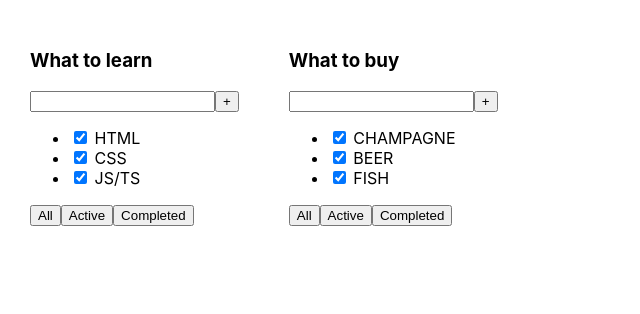
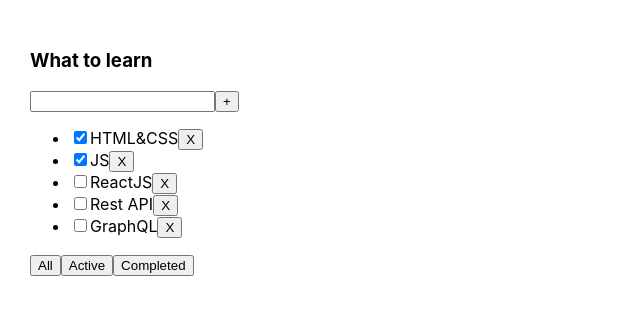
Before and after one commit to Timmy2324/react-to-do-list, a React (Create React App) app: page / in a window 1280 px wide. Shown: the top 314 px of the page, without its empty margins (0-640 px from the left). Built offline with nearby package versions, Linux system fonts and the light colour scheme.

Commit message:
added buttons filter, removeTask, changeFilter

```diff
--- a/src/App.tsx
+++ b/src/App.tsx
@@ -1,4 +1,4 @@
-import React from 'react';
+import React, {useState} from 'react';
 import './App.css';
 import {ToDoList} from "./ToDoList";
 
@@ -8,56 +8,70 @@
     isDone: boolean,
 }
 
+export type FilterValuesType = 'all' | 'active' | 'completed';
+
 function App() {
 
-    const toDoListTitle_1: string = 'What to learn';
-    const toDoListTitle_2: string = 'What to buy';
+    const toDoListTitle: string = 'What to learn';
 
-    const tasks_1: Array<TaskType> = [
+    const [filter, setFilter] = useState<FilterValuesType>('all');
+    const [tasks, setTasks] = useState<Array<TaskType>>([
         {
             id: 1,
-            title: 'HTML',
+            title: 'HTML&CSS',
             isDone: true,
         },
         {
             id: 2,
-            title: 'CSS',
+            title: 'JS',
             isDone: true,
         },
         {
             id: 3,
-            title: 'JS/TS',
-            isDone: true,
+            title: 'ReactJS',
+            isDone: false,
         },
-    ];
-
-    const tasks_2: Array<TaskType> = [
         {
             id: 4,
-            title: 'CHAMPAGNE',
-            isDone: true,
+            title: 'Rest API',
+            isDone: false,
         },
         {
             id: 5,
-            title: 'BEER',
-            isDone: true,
+            title: 'GraphQL',
+            isDone: false,
         },
-        {
-            id: 6,
-            title: 'FISH',
-            isDone: true,
-        },
-    ];
+    ]);
+
+    let taskForToDoList = tasks;
+
+    function changeFilter(filter: FilterValuesType) {
+        setFilter(filter);
+    }
+
+    function removeTask(id: number) {
+        setTasks(tasks.filter(t => t.id !== id));
+    }
+
+    function getTaskForRender() {
+        switch (filter) {
+            case 'completed':
+                return taskForToDoList = tasks.filter(t => t.isDone);
+            case 'active':
+                return taskForToDoList = tasks.filter(t => !t.isDone);
+            default:
+                return tasks;
+        }
+    }
 
     return (
         <div className="App">
             <ToDoList
-                title={toDoListTitle_1}
-                tasks={tasks_1}
-            />
-            <ToDoList
-                title={toDoListTitle_2}
-                tasks={tasks_2}
+                title={toDoListTitle}
+                tasks={getTaskForRender()}
+                filter={filter}
+                removeTask={removeTask}
+                changeFilter={changeFilter}
             />
         </div>
     );
--- a/src/ToDoList.tsx
+++ b/src/ToDoList.tsx
@@ -1,9 +1,12 @@
 import React from "react";
-import {TaskType} from "./App";
+import {FilterValuesType, TaskType} from "./App";
 
 type ToDoListPropsTypes = {
     title: string,
     tasks: Array<TaskType>,
+    filter: FilterValuesType,
+    removeTask: (taskId: number) => void,
+    changeFilter: (filter: FilterValuesType) => void,
 }
 
 export function ToDoList(props: ToDoListPropsTypes) {
@@ -17,14 +20,26 @@
                 <button>+</button>
             </div>
             <ul>
-                <li><input type="checkbox" checked={props.tasks[0].isDone}/> <span>{props.tasks[0].title}</span></li>
-                <li><input type="checkbox" checked={props.tasks[1].isDone}/> <span>{props.tasks[1].title}</span></li>
-                <li><input type="checkbox" checked={props.tasks[2].isDone}/> <span>{props.tasks[2].title}</span></li>
+                {
+                    props.tasks.map(t => (
+                            <li key={t.id}>
+                                <input type="checkbox" checked={t.isDone}/>
+                                <span>{t.title}</span>
+                                <button onClick={ () => { props.removeTask(t.id) }}>X</button>
+                            </li>
+                    ))
+                }
             </ul>
             <div>
-                <button>All</button>
-                <button>Active</button>
-                <button>Completed</button>
+                <button
+                    onClick={() => props.changeFilter('all')}
+                >All</button>
+                <button
+                    onClick={() => props.changeFilter('active')}
+                >Active</button>
+                <button
+                    onClick={() => props.changeFilter('completed')}
+                >Completed</button>
             </div>
         </div>
     )
```
